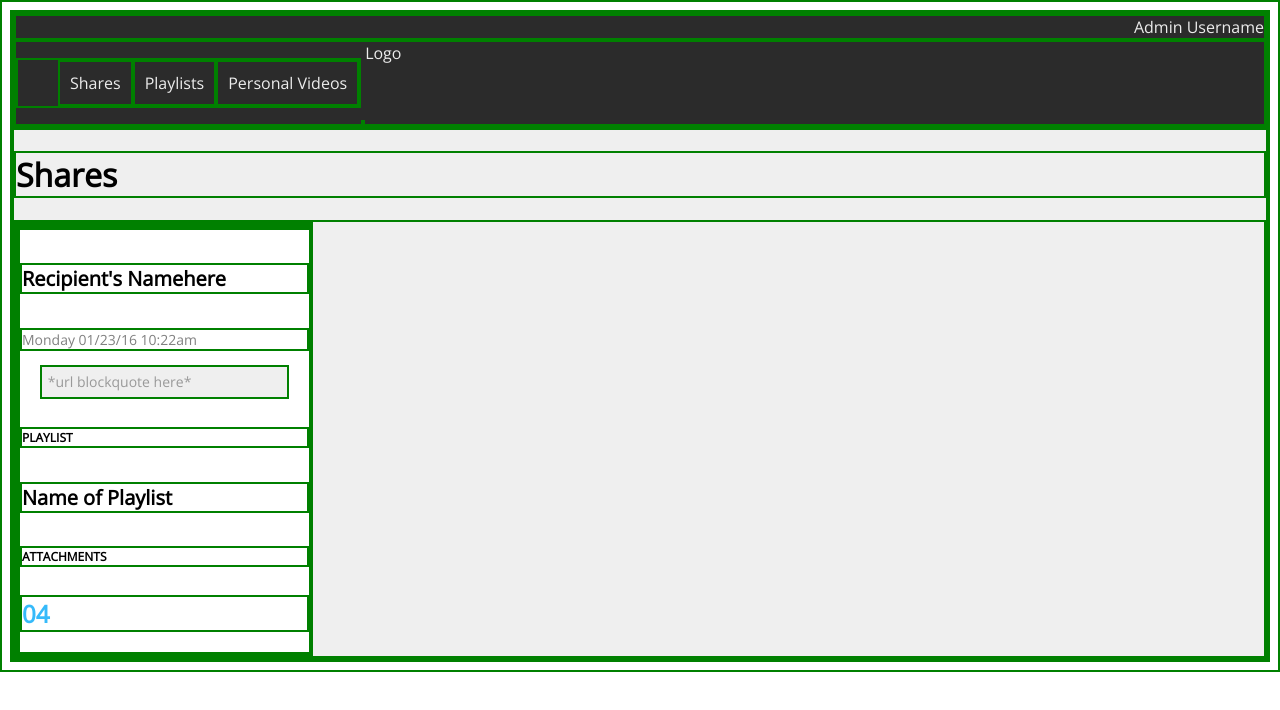
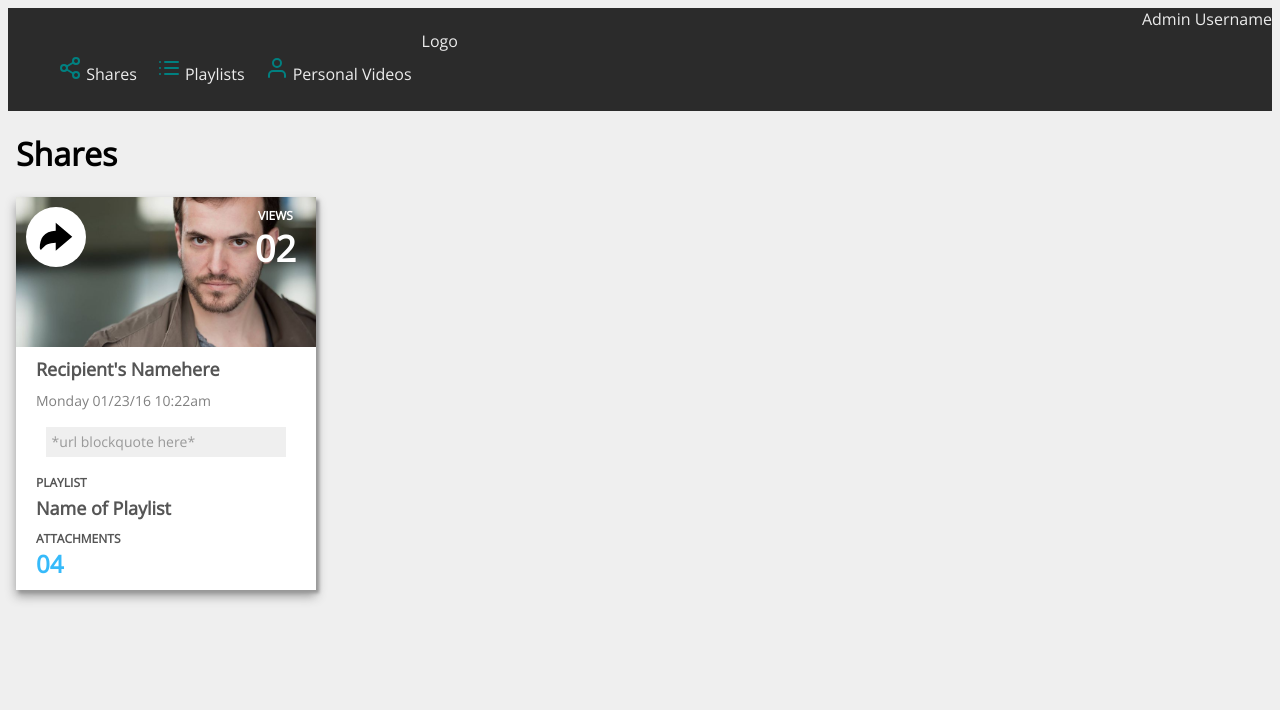
Before and after one commit to NEwertKrocker/static-comp-practice, a plain HTML site: page index.html in a window 1280 px wide. Drawn offline with nearby package versions, Linux system fonts and the light colour scheme.

Commit message:
Built out ssingle recipient photo card to match comp

```diff
--- a/index.html
+++ b/index.html
@@ -15,9 +15,9 @@
       </nav>
       <nav>
         <ul>
-          <li> Shares </li>
-          <li> Playlists </li>
-          <li> Personal Videos </li>
+          <li> <img src="src/share-2.svg"> Shares </li>
+          <li> <img src="src/list.svg"> Playlists </li>
+          <li> <img src="src/user.svg"> Personal Videos </li>
         </ul>
         <img id="siteLogo"> Logo </img>
         <!-- shares, playlists, personal videos, logo -->
@@ -26,13 +26,15 @@
     <main>
       <h1> Shares </h1>
       <section id="cardGrid">
-        <!-- card grid goes here -->
         <article class="recipient-card">
-          <!-- interior of card -->
-          <div class="recipient-photo">
-            <!-- card header, photo, views -->
+          <div class="recipient-photo" id="user1Photo">
+            <img src="src/arrow-redo-sharp.svg" class="reply-arrow">
+            <div class="views-counter">
+              <h6 class="views">VIEWS</h6>
+              <h2 class="view-count">02</h2>
+            </div>
           </div>
-          <div>
+          <div class="recipient-info">
             <h5>Recipient's Namehere</h5>
             <p class="date-and-time">Monday 01/23/16 10:22am</p>
             <blockquote>
--- a/styles.css
+++ b/styles.css
@@ -1,6 +1,16 @@
 * {
-  border: 2px solid green;
+  /* border: 2px solid green; */
   font-family: 'Open Sans', sans-serif;
+  margin: none;
+}
+
+body {
+    background-color: #efefef;
+}
+
+svg {
+  height: 20px;
+  width: 20px;
 }
 
 nav {
@@ -21,18 +31,30 @@ li {
 main,
 blockquote {
   background-color: #efefef;
+  margin: inherit;
+}
+
+p,
+h5,
+h6,
+h2 {
+  margin: inherit;
+  padding: 0px;
+  color: #555555;
 }
 
 h5 {
-  font-size: 20px;
+  font-size: 18px;
 }
 
 h6 {
   font-size: 12px;
+  margin-bottom: 0px;
 }
 
 h2 {
   color: #36bafa;
+  margin-top: 0px;
 }
 
 blockquote {
@@ -44,6 +66,23 @@ blockquote {
 
 .recipient-card {
   background-color: #ffffff;
+  box-shadow: 3px 3px 3px #999999, 0 6px 10px 0 #999999;
+}
+
+.recipient-photo {
+  min-height: 150px;
+  min-width: 300px;
+  background-size: cover;
+  background-position: center;
+  display: flex;
+  justify-content: space-between;
+}
+
+.recipient-info {
+  display: flex;
+  flex-direction: column;
+  justify-content: flex-start;
+  margin: 5px 10px;
 }
 
 .date-and-time {
@@ -52,8 +91,47 @@ blockquote {
   font-size: 14px;
 }
 
+.reply-arrow {
+  margin: 10px;
+  padding: 10px;
+  height: 40px;
+  width: 40px;
+  color: gray;
+  border: 10px white;
+  border-radius: 50%;
+  background-color: #fff;
+}
+
+.views-counter {
+  display: flex;
+  flex-direction: column;
+  margin: none;
+  color: white;
+}
+
+.views,
+.view-count {
+  color: white;
+  font-size: 36px;
+  margin-right: 20px;
+  align-self: center;
+}
+
+.view-count {
+  padding: none;
+}
+
+.views {
+  padding-top: 10px;
+  font-size: 12px;
+}
+
 #userInfo {
   justify-content: flex-end;
+}
+
+#user1Photo {
+  background-image: url("src/userphoto1.jpeg");
 }
 
 #siteLogo {
```
Also changed, not shown: src/arrow-redo-sharp.svg (added), src/list.svg (added), src/person-circle-outline.svg (added), src/person.svg (added), src/share-2.svg (added), src/user.svg (added), src/userphoto1.jpeg (renamed from userphoto1.jpeg), src/userphoto2.jpeg (renamed from userphoto2.jpeg), src/userphoto3.jpeg (renamed from userphoto3.jpeg), src/userphoto4.jpeg (renamed from userphoto4.jpeg), src/userphoto5.jpeg (renamed from userphoto5.jpeg), src/userphoto6.jpeg (renamed from userphoto6.jpeg), src/userphoto7.jpeg (renamed from userphoto7.jpeg), src/userphoto8.jpeg (renamed from userphoto8.jpeg), 1 other file.
